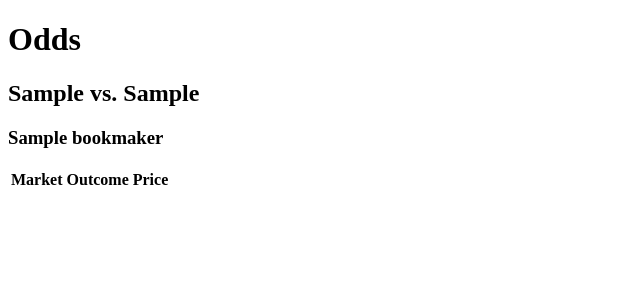
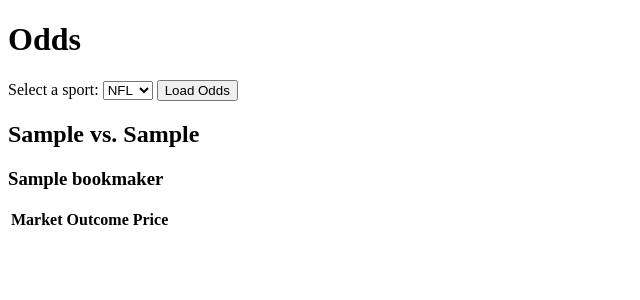
Before and after one commit to HunterProgram22/SportsBet, a Flask app: template templates/odds.html in a window 1280 px wide. Shown: the top 300 px of the page, without its empty margins (0-640 px from the left). Run offline with Flask 3, Linux system fonts and the light colour scheme; the template is opened without the code that fills it: most values are stand-ins (such as "Sample title", 1, 10 or a date in 2020); lists and menus that the app fills with data are empty.

Commit message:
Working on loading based on sport.

```diff
--- a/app.py
+++ b/app.py
@@ -1,4 +1,4 @@
-from flask import Flask, render_template
+from flask import Flask, render_template, request
 import requests
 
 from odds import get_odds
@@ -16,16 +16,20 @@ def history():
     return render_template('history.html')
 
 
-@app.route('/odds')
+@app.route('/odds', methods=['GET', 'POST'])
 def odds():
-    # Make request to API
-    odds_data = get_odds()
+    if request.method == 'POST':
+        # Get selected sport from form data
+        selected_sport = request.form.get('sport')
 
-    # Extract odds data from JSON response
-    # odds_data = response.json()
+        # Make request to API with selected sport
+        odds_data = get_odds(selected_sport)
 
-    # Pass odds data to template
-    return render_template('odds.html', odds=odds_data)
+        # Pass odds data to template
+        return render_template('odds.html', odds=odds_data)
+
+    # Render initial form
+    return render_template('odds.html')
 
 
 if __name__ == '__main__':
--- a/odds.py
+++ b/odds.py
@@ -1,34 +1,13 @@
-import argparse
-
 import requests
 
 
-# Obtain the api key that was passed in from the command line
-parser = argparse.ArgumentParser(description='Sample V4')
-parser.add_argument('--api-key', type=str, default='')
-args = parser.parse_args()
-
-
-# An api key is emailed to you when you sign up to a plan
-# Get a free API key at https://api.the-odds-api.com/
-API_KEY = args.api_key or '3da52cba941b4fc38173d5e81efc2627'
-
+API_KEY = '3da52cba941b4fc38173d5e81efc2627'
 SPORT = 'upcoming' # use the sport_key from the /sports endpoint below, or use 'upcoming' to see the next 8 games across all sports
-
 REGIONS = 'us' # uk | us | eu | au. Multiple can be specified if comma delimited
-
 MARKETS = 'h2h,spreads' # h2h | spreads | totals. Multiple can be specified if comma delimited
-
 ODDS_FORMAT = 'american' # decimal | american
-
 DATE_FORMAT = 'iso' # iso | unix
 
-# # # # # # # # # # # # # # # # # # # # # # # # # # # # # # # # # # # #
-#
-# First get a list of in-season sports
-#   The sport 'key' from the response can be used to get odds in the next request
-#
-# # # # # # # # # # # # # # # # # # # # # # # # # # # # # # # # # # # #
 
 def get_sports():
     sports_response = requests.get('https://api.the-odds-api.com/v4/sports', params={
@@ -42,17 +21,7 @@ def get_sports():
         print('List of in season sports:', sports_response.json())
 
 
-
-# # # # # # # # # # # # # # # # # # # # # # # # # # # # # # # # # # # #
-#
-# Now get a list of live & upcoming games for the sport you want, along with odds for different bookmakers
-# This will deduct from the usage quota
-# The usage quota cost = [number of markets specified] x [number of regions specified]
-# For examples of usage quota costs, see https://the-odds-api.com/liveapi/guides/v4/#usage-quota-costs
-#
-# # # # # # # # # # # # # # # # # # # # # # # # # # # # # # # # # # # #
-
-def get_odds(sport='baseball_mlb'):
+def get_odds(sport):
     odds_response = requests.get(f'https://api.the-odds-api.com/v4/sports/{sport}/odds', params={
         'api_key': API_KEY,
         'regions': REGIONS,
--- a/templates/odds.html
+++ b/templates/odds.html
@@ -5,6 +5,16 @@
 </head>
 <body>
 <h1>Odds</h1>
+<form method="POST" action="{{ url_for('odds') }}">
+    <label for="sport-select">Select a sport:</label>
+    <select name="sport" id="sport-select">
+        <option value="americanfootball_nfl">NFL</option>
+        <option value="basketball_nba">NBA</option>
+        <option value="baseball_mlb">MLB</option>
+    </select>
+    <button type="submit">Load Odds</button>
+</form>
+{% if odds %}
 {% for event in odds %}
 <h2>{{ event.home_team }} vs. {{ event.away_team }}</h2>
 {% for bookmaker in event.bookmakers %}
@@ -31,5 +41,6 @@
 </table>
 {% endfor %}
 {% endfor %}
+{% endif %}
 </body>
 </html>
```
